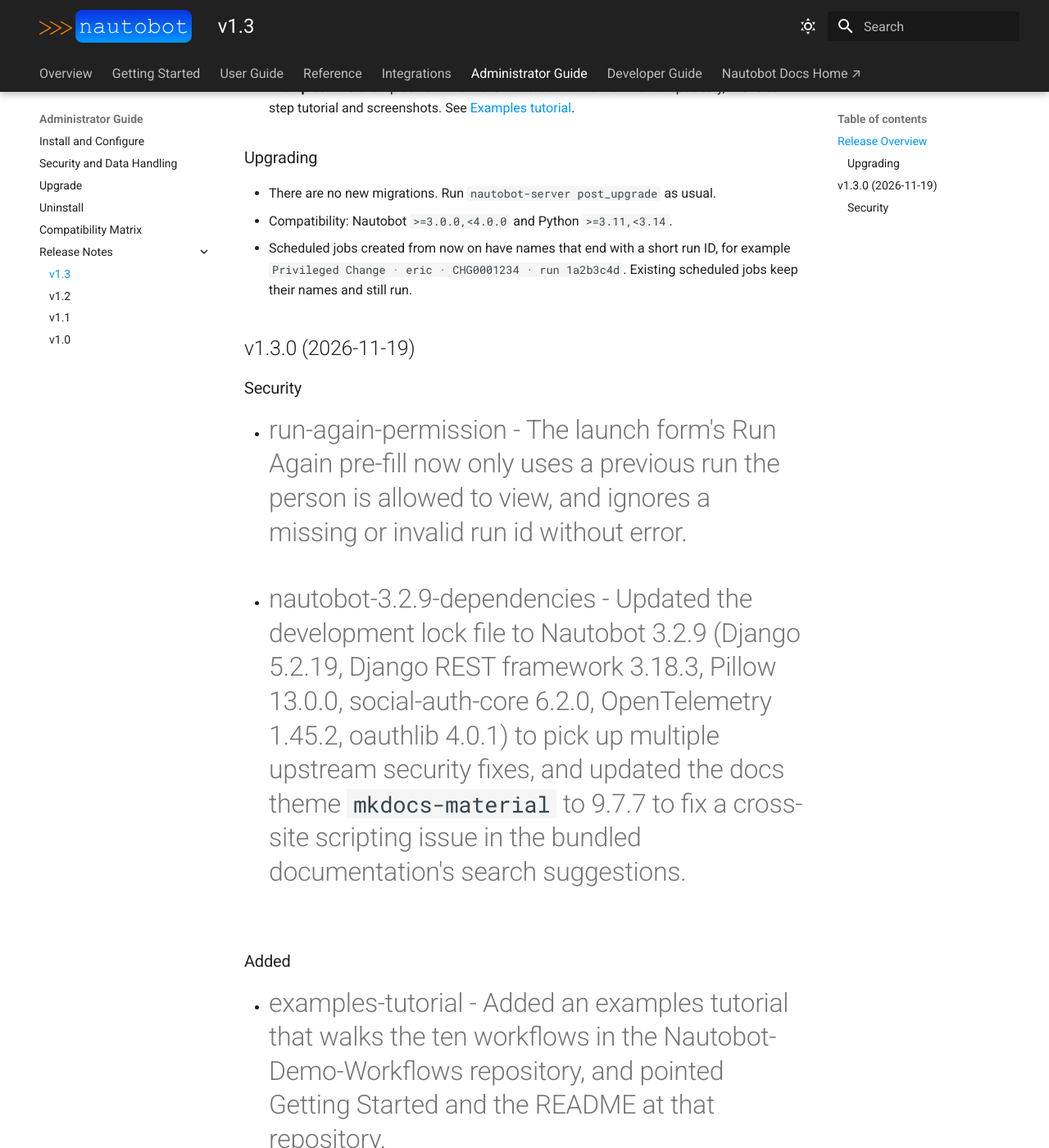
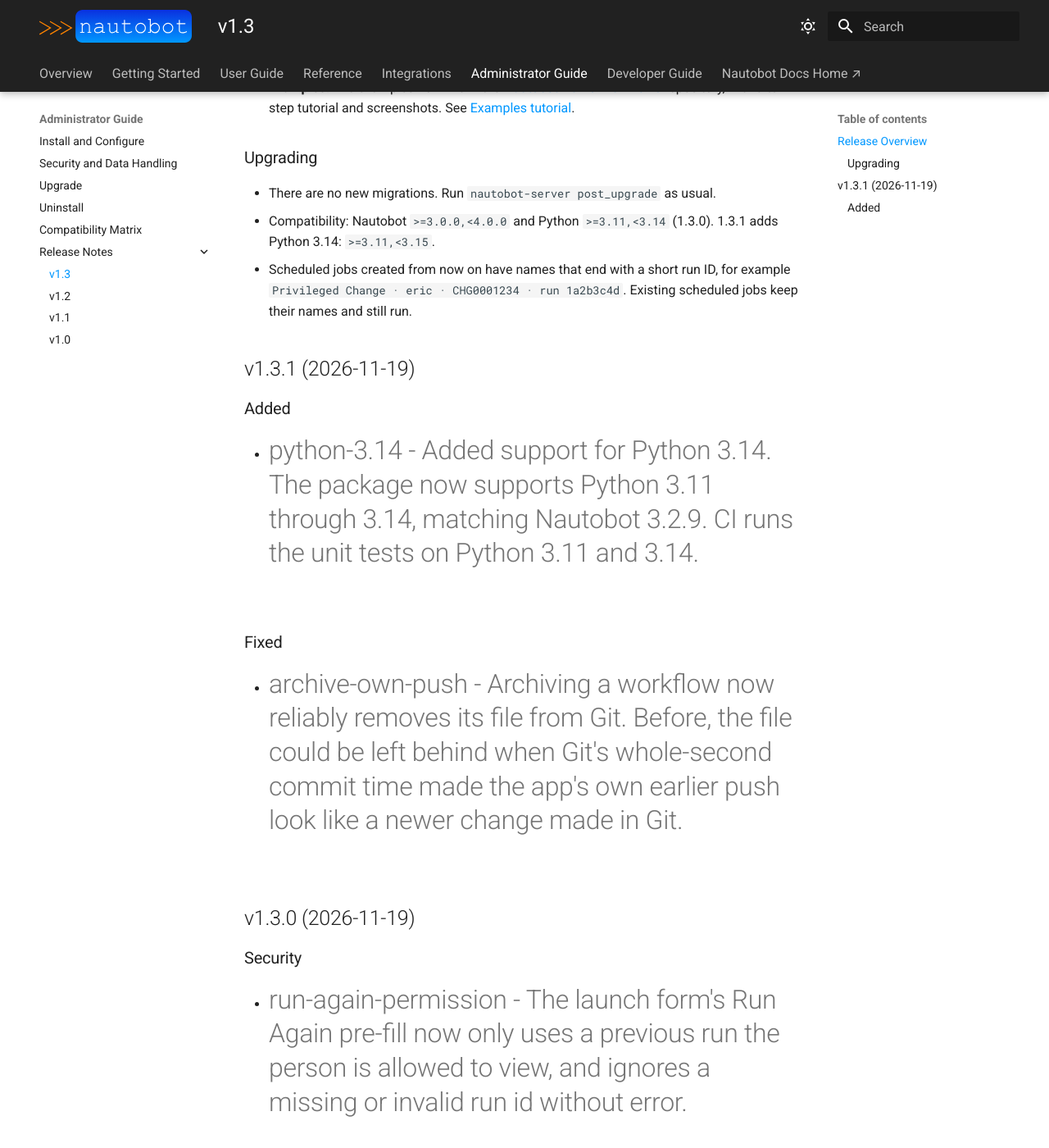
Before and after one commit to eric-fetty/Nautobot_Workflow_Engine, an MkDocs documentation site: the page built from docs/admin/release_notes/version_1.3.md, in a window 1280 px wide and 1400 px high, scrolled down 588 px. Shown: the whole window at 82% size. Built offline with MkDocs 1.6.1 and Material for MkDocs 9.7.7, drawn with Linux system fonts in a browser that asks for light colours.

Commit message:
Release v1.3.1

```diff
--- a/docs/admin/release_notes/version_1.3.md
+++ b/docs/admin/release_notes/version_1.3.md
@@ -14,11 +14,21 @@ Version 1.3 is a security and fixes release. It is a minor release rather than a
 ### Upgrading
 
 - There are no new migrations. Run `nautobot-server post_upgrade` as usual.
-- Compatibility: Nautobot `>=3.0.0,<4.0.0` and Python `>=3.11,<3.14`.
+- Compatibility: Nautobot `>=3.0.0,<4.0.0` and Python `>=3.11,<3.14` (1.3.0). 1.3.1 adds Python 3.14: `>=3.11,<3.15`.
 - Scheduled jobs created from now on have names that end with a short run ID, for example `Privileged Change · eric · CHG0001234 · run 1a2b3c4d`. Existing scheduled jobs keep their names and still run.
 
 <!-- towncrier release notes start -->
 
+
+## v1.3.1 (2026-11-19)
+
+### Added
+
+- #python-3.14 - Added support for Python 3.14. The package now supports Python 3.11 through 3.14, matching Nautobot 3.2.9. CI runs the unit tests on Python 3.11 and 3.14.
+
+### Fixed
+
+- #archive-own-push - Archiving a workflow now reliably removes its file from Git. Before, the file could be left behind when Git's whole-second commit time made the app's own earlier push look like a newer change made in Git.
 
 ## v1.3.0 (2026-11-19)
 
--- a/pyproject.toml
+++ b/pyproject.toml
@@ -1,6 +1,6 @@
 [tool.poetry]
 name = "nautobot-workflow-engine"
-version = "1.3.1a0"
+version = "1.3.1"
 description = "Workflow Engine"
 authors = ["Eric Fetty"]
 license = "Apache-2.0"
```
Also changed, not shown: 2 other files.
